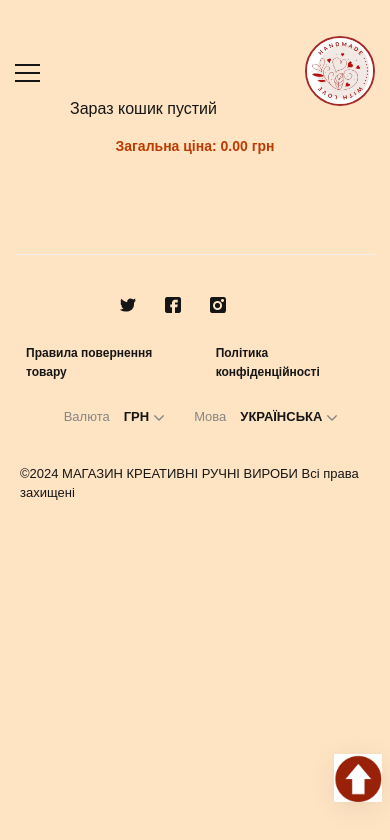
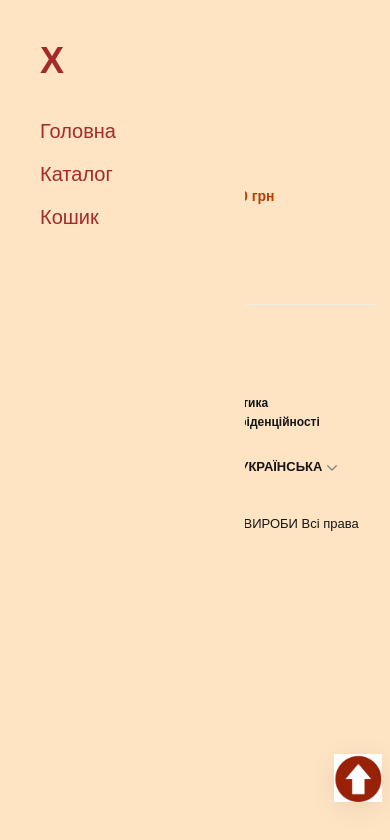
Before and after one commit to OlenaBekhtir/handmade, a website: page app/basket.html in a window 390 px wide. Both pictures are taken after a click on the button 27 px from the left and 73 px from the top of the page. Drawn offline with nearby package versions, Linux system fonts and the light colour scheme.

Commit message:
add burger for all pages

```diff
--- a/app/basket.html
+++ b/app/basket.html
@@ -18,8 +18,8 @@
       background-color: bisque;
     }
 
-    .catalog {
-      margin-top: 100px;
+    .catalog-basket {
+      margin-top: 150px;
       margin-inline: 70px;
     }
 
@@ -30,11 +30,22 @@
 </head>
 
 <body>
-  <header class="header catalog-header">
-    <div class="container header__container">
+  <header class="header">
+    <div class="header-menu">
+      <div class="burger-icon" onclick="toggleMenu()">
         <button class="burger btn-reset header__burger">
           <span class="burger__line"></span>
         </button>
+      </div>
+      <div class="wrap-menu">
+        <span class="close-icon hidden" onclick="toggleMenu()">X</span>
+        <ul class="menu-items">
+          <li><a href="./index.html">Головна</a></li>
+          <li><a href="./catalog.html">Каталог</a></li>
+          <li><a href="./basket.html">Кошик</a></li>
+        </ul>
+      </div>
+      <div class="container header__container">
         <nav class="nav header__nav">
           <ul class="nav__list">
             <li class="nav__item"><a href="./index.html" class="main-link nav__link">Головна</a></li>
@@ -42,13 +53,12 @@
             <li class="nav__item"><a href="./basket.html" class="main-link nav__link nav__link--current">Кошик</a></li>
           </ul>
           <button class="nav__close btn-reset">close</button>
+          <a href="./index.html"><img class="logo-img" src="./img/handmade_logo.jpg" alt="logo" /></a>
         </nav>
-      <a href="./index.html"><img class="logo-img" src="./img/handmade_logo.jpg" alt="logo" /></a>
-    </div>
   </header>
 
   <main class="main">
-    <section class="catalog">
+    <section class="catalog catalog-basket">
       <div>
         <div class="basket">
           <div id="cart-container"></div>
@@ -248,7 +258,18 @@
 
     // Витягуємо товари з кошика та відображаємо їх на сторінці кошика
     function displayCartItems() {
+    }
 
+    function toggleMenu() {
+      const wrapMenu = document.querySelector('.wrap-menu');
+      const menuItems = document.querySelector('.menu-items');
+      const burgerIcon = document.querySelector('.burger-icon');
+      const closeIcon = document.querySelector('.close-icon');
+
+      menuItems.classList.toggle('active');
+      wrapMenu.classList.toggle('active');
+      burgerIcon.classList.toggle('active');
+      closeIcon.classList.toggle('hidden'); // Додано перевірку для приховування/показу іконки
     }
 
   </script>
--- a/src/scss/_fonts.scss
+++ b/src/scss/_fonts.scss
@@ -1,2 +1,2 @@
+@include font-face("Jost-Bold", "Jost-Bold", 400);
 @include font-face("Jost-Medium", "Jost-Medium", 400);
-@include font-face("Jost-Bold", "Jost-Bold", 400);
--- a/src/scss/components/_header.scss
+++ b/src/scss/components/_header.scss
@@ -9,8 +9,8 @@
     display: flex;
     align-items: center;
     justify-content: space-between;
-    padding-top: 36px;
-    padding-bottom: 36px;
+    // padding-top: 36px;
+    // padding-bottom: 36px;
 
     // @include xs {
     //   padding: 20px 15px;
--- a/src/scss/components/_nav.scss
+++ b/src/scss/components/_nav.scss
@@ -74,3 +74,65 @@
   border-radius: 50%;
   border: 2px solid brown;
 }
+
+.burger-icon {
+  cursor: pointer;
+  display: flex;
+  flex-direction: column;
+  z-index: 3;
+  margin-top: 40px;
+  margin-left: 40px;
+}
+
+.close-icon {
+  cursor: pointer;
+  position: absolute;
+  top: 40px;
+  left: 40px;
+  font-size: 36px;
+  font-weight: 700;
+  color: brown;
+  z-index: 3;
+}
+
+.burger-icon.active {
+  margin-left: 10px;
+}
+
+.wrap-menu.active {
+  width: 245px;
+  height: 100vh;
+  position: absolute;
+  top: 110px;
+  padding-top: 110px;
+  margin-top: -110px;
+  background-color: bisque;
+  z-index: 1;
+}
+
+.menu-items {
+  list-style: none;
+  padding: 0;
+  margin-left: 20px;
+  display: none;
+}
+
+.menu-items li {
+  margin: 10px 0;
+}
+
+.menu-items a {
+  text-decoration: none;
+  color: brown;
+  font-size: 20px;
+  margin-left: 20px;
+}
+
+.menu-items.active {
+  display: flex;
+  flex-direction: column;
+}
+
+.hidden {
+  display: none;
+}
```
Also changed, not shown: app/catalog.html (+32 -8 lines), app/index.html (+4 -48 lines), src/basket.html (+28 -7 lines), src/catalog.html (+32 -8 lines), src/index.html (+4 -48 lines), app/css/main.min.css, 1 other file. Lines whose indentation alone changed are shown as unchanged.
